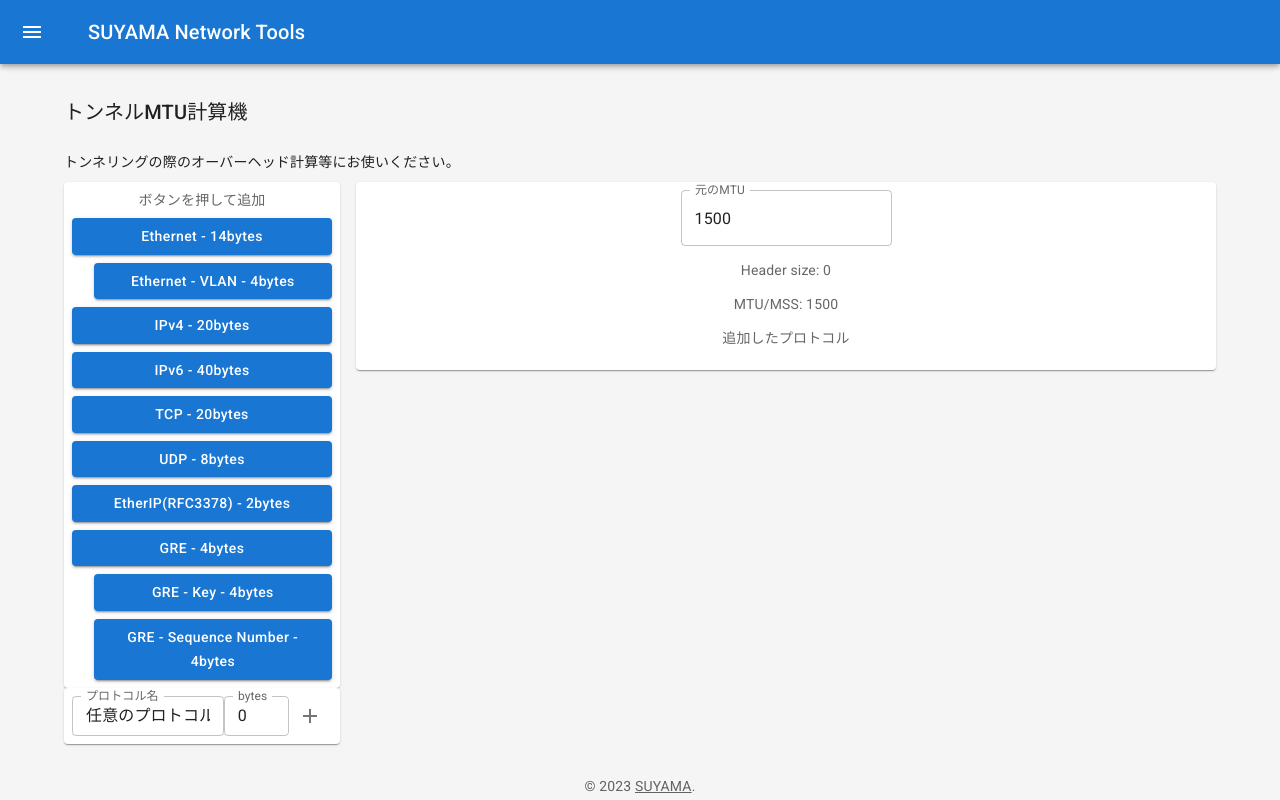
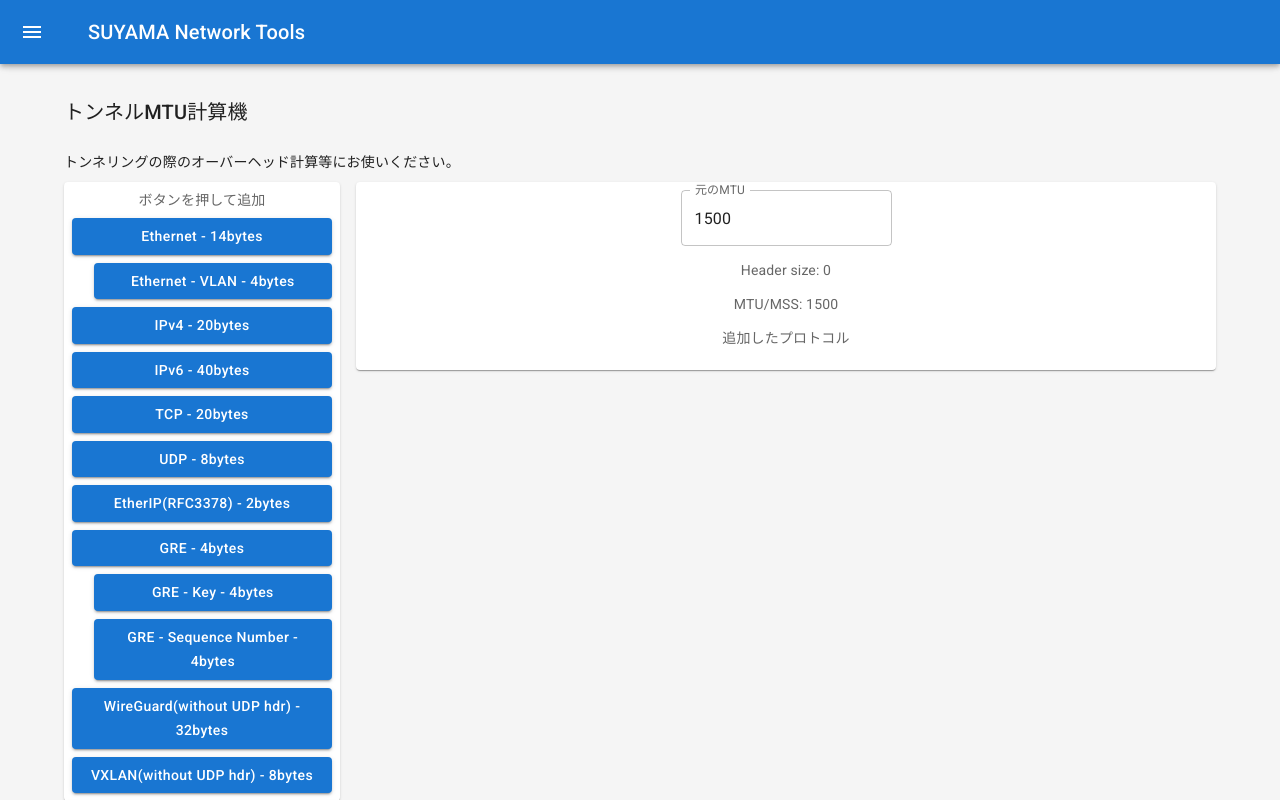
Before and after one commit to symysak/nw-tools, a React (Vite) app in the folder frontend/: page /mtu-calculator in a window 1280 px wide. Built offline with nearby package versions, Linux system fonts and the light colour scheme.

Commit message:
[MTUcalculator] Add some protocols

```diff
--- a/frontend/src/pages/MTUcalculator.tsx
+++ b/frontend/src/pages/MTUcalculator.tsx
@@ -34,7 +34,8 @@ function MTUcalculator() {
         { name: "GRE", size: 4 },
         { name: "GRE - Key", size: 4, isChild: true},
         { name: "GRE - Sequence Number", size: 4, isChild: true},
-
+        { name: "WireGuard(without UDP hdr)", size: 32},
+        { name: "VXLAN(without UDP hdr)", size: 8},
     ]
 
     type SelectedProto = {
```
